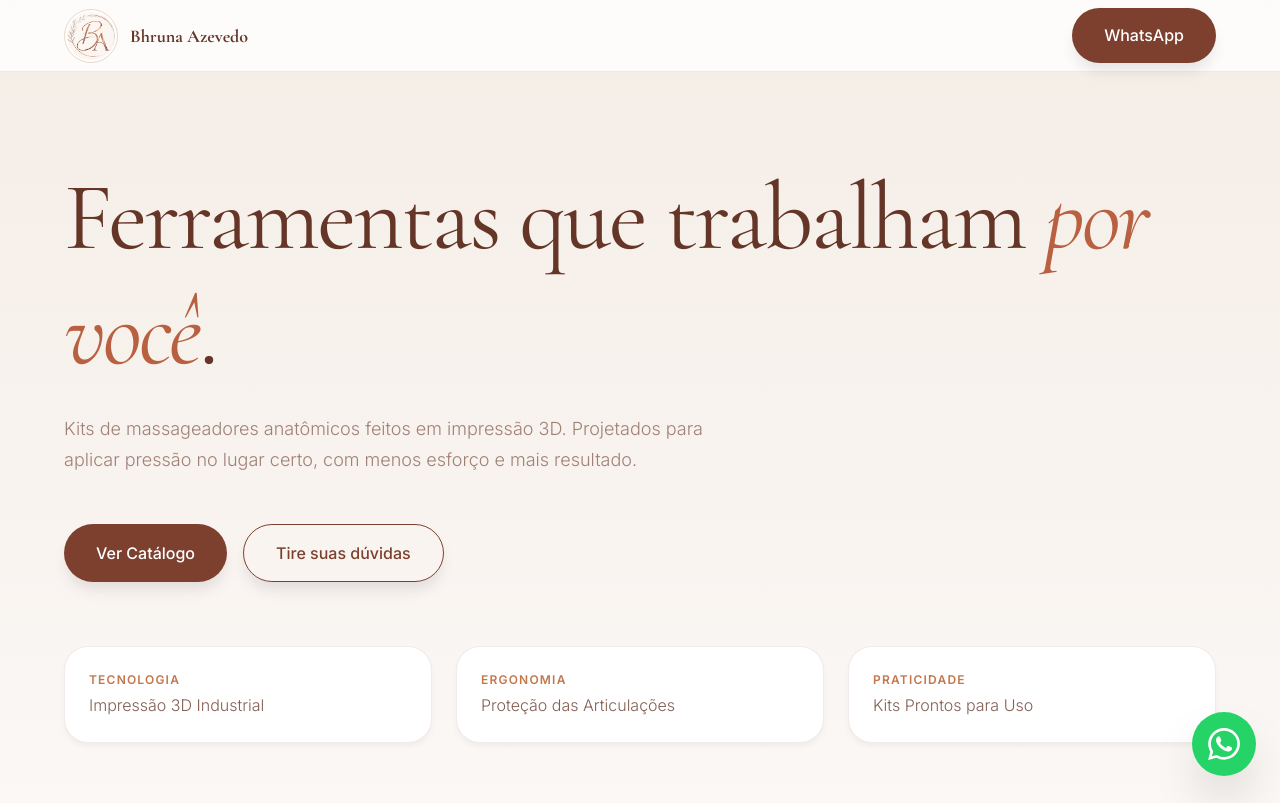
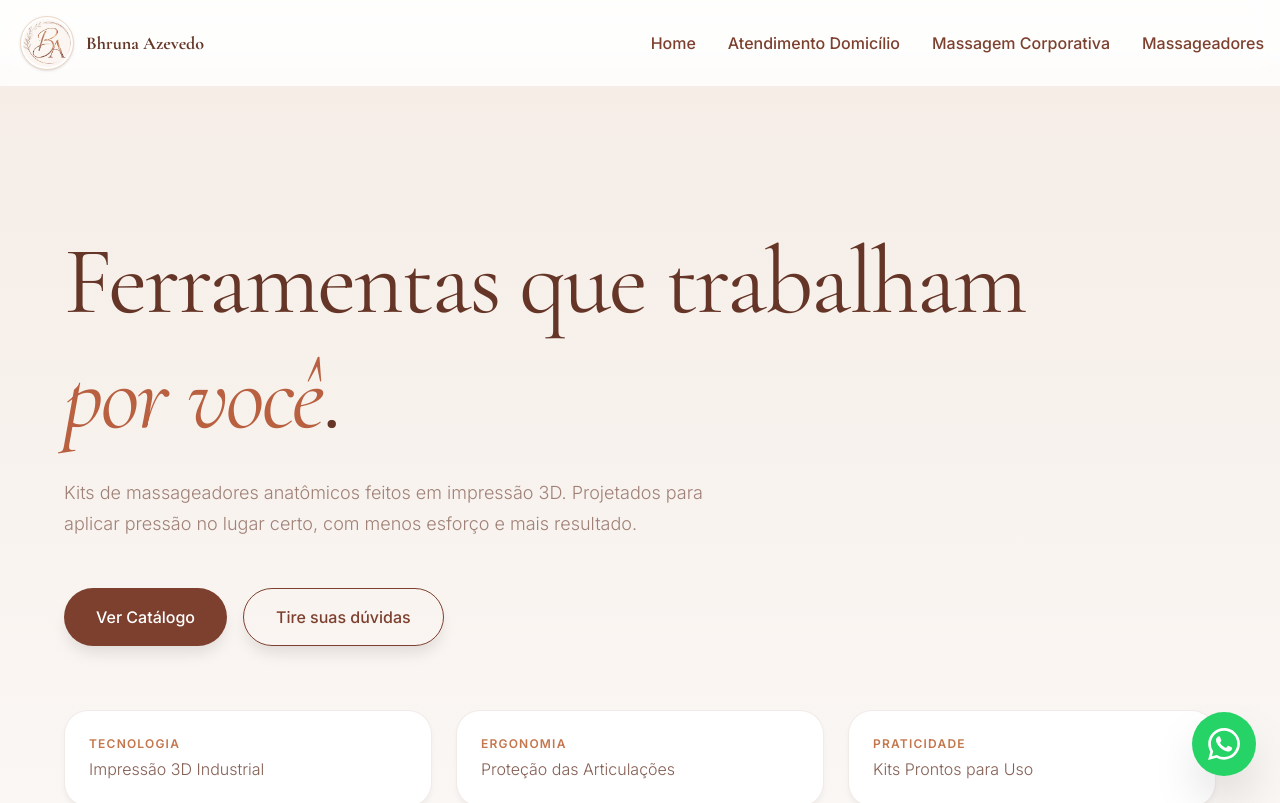
Before and after one commit to arthursl12/bhrunaestetica, a React (Vite) app: page /massageadores in a window 1280 px wide. Shown: the top 803 px of the page. Built offline with nearby package versions, Linux system fonts and the light colour scheme; a web font is replaced by a local one.

Commit message:
fix: integrate global Navbar and fix ReferenceError in MassageadoresPage

```diff
--- a/src/MassageadoresPage.css
+++ b/src/MassageadoresPage.css
@@ -101,21 +101,6 @@
 .m-btn-outline:hover {
   background-color: var(--accent);
   color: white;
-}
-
-/* Navigation */
-.m-nav {
-  position: fixed;
-  top: 0;
-  left: 0;
-  right: 0;
-  height: 72px;
-  background-color: rgba(255, 255, 255, 0.8);
-  backdrop-filter: blur(12px);
-  border-bottom: 1px solid var(--border-color);
-  z-index: 100;
-  display: flex;
-  align-items: center;
 }
 
 /* Hero */
--- a/src/MassageadoresPage.tsx
+++ b/src/MassageadoresPage.tsx
@@ -11,7 +11,8 @@ import {
   WHATSAPP_LINK,
   trackEvent,
   FadeIn,
-  FloatingWhatsApp
+  FloatingWhatsApp,
+  Navbar
 } from './components/Shared';
 import './MassageadoresPage.css';
 
@@ -73,33 +74,15 @@ const KitCard = ({
 
 const MassageadoresPage = () => {
   return (
-    <div className="massageadores-page selection:bg-brand-200 selection:text-brand-900">
-      {/* SECTION 1 - NAVIGATION */}
-      <nav className="m-nav px-4">
-        <div className="m-container flex justify-between items-center w-full">
-          <Link to="/" className="flex items-center gap-3 group">
-            <div className="p-0.5 rounded-full border border-brand-200 bg-white transition-transform group-hover:scale-105">
-              <img src="/logo.jpg" alt="Logo" className="h-10 w-10 md:h-12 md:w-12 rounded-full object-cover" />
-            </div>
-            <span className="font-serif font-bold text-lg text-brand-900 hidden sm:block">Bhruna Azevedo</span>
-          </Link>
-          <a
-            href={WHATSAPP_LINK}
-            target="_blank"
-            rel="noopener noreferrer"
-            className="m-btn m-btn-primary py-3 px-6 text-sm"
-          >
-            WhatsApp
-          </a>
-        </div>
-      </nav>
+    <div className="massageadores-page selection:bg-brand-200 selection:text-brand-900 pt-16">
+      <Navbar />
 
       {/* SECTION 2 - HERO */}
       <section className="m-hero px-4">
         <div className="m-container text-center lg:text-left">
           <FadeIn>
             <h1 className="m-display text-5xl md:text-7xl lg:text-8xl font-serif text-brand-900 mb-8 tracking-tight">
-              Ferramentas que trabalham <span className="m-italic text-brand-600">por você</span>.
+              Ferramentas que trabalham <br/><span className="m-italic text-brand-600">por você</span>.
             </h1>
             <p className="m-body-large text-brand-900/60 mb-12 max-w-2xl mx-auto lg:mx-0">
               Kits de massageadores anatômicos feitos em impressão 3D. Projetados para aplicar pressão no lugar certo, com menos esforço e mais resultado.
```
